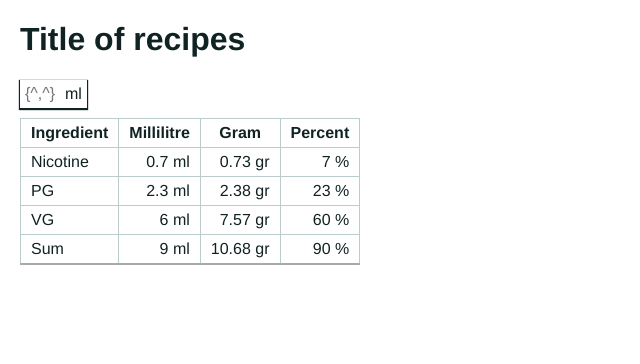
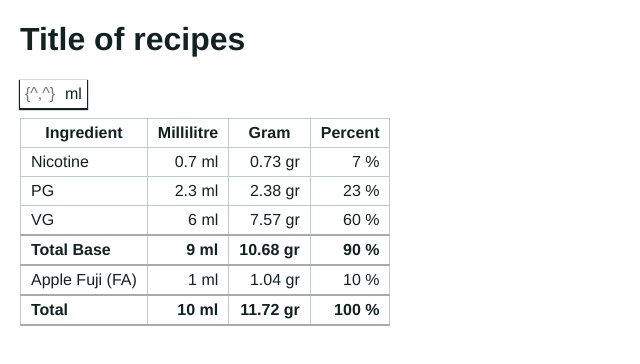
Before and after one commit to und3rdg/vapeCalc, a React (Create React App) app: page / in a window 1280 px wide. Shown: the top 364 px of the page, without its empty margins (0-640 px from the left). Built offline with nearby package versions, Linux system fonts and the light colour scheme.

Commit message:
Render flavour row, apply functions for calculating and updating it state.
Render base and flavours with same method. Update test fake
data.

```diff
--- a/src/Components/CalcTable/CalcTable.js
+++ b/src/Components/CalcTable/CalcTable.js
@@ -15,41 +15,51 @@ class CalcTable extends Component {
     this.state = {
       total: 10,
       theadTitles: [ 'Ingredient', 'Millilitre', 'Gram', 'Percent' ],
-      baseTotal: {ml:0, gr:0, percent:0},
       base: [
         { name: 'Nicotine' , ml: 0, gr: 0, percent: 7  , type:''},
         { name: 'PG'       , ml: 0, gr: 0, percent: 23 , type:''},
         { name: 'VG'       , ml: 0, gr: 0, percent: 60 , type:''},
       ],
+      baseTotal: {ml:0, gr:0, percent:0},
       flavour: [
-        { name: 'flav1'    , percent: 10 },
-      ]
+        { name: 'Apple Fuji (FA)' , ml: 2, gr: 10, percent: 10 , type:''},
+      ],
+      flavourTotal: {ml:0, gr:0, percent:0},
     }
 
+    debugger
     this.state.base = updateBase(this.state.base, this.state.total)
     this.state.baseTotal = calcTotal(this.state.base)
+    this.state.flavour = updateBase(this.state.flavour, this.state.total)
+    this.state.flavourTotal = calcTotal(this.state.flavour)
   }
 
   render(){
-    const updateTotal = (event) => {
+    const updateTotalHandler = (event) => {
       const total = event.target.value
+
       const base = updateBase(this.state.base, total)
       const baseTotal = calcTotal(this.state.base)
 
-      this.setState({ total, base, baseTotal })
+      const flavour = updateBase(this.state.flavour, total)
+      const flavourTotal = calcTotal(this.state.flavour)
+
+      this.setState({ total, base, baseTotal, flavour, flavourTotal })
     }
 
     return (
       <form onSubmit={e => e.preventDefault()}>
-        <UserInput updateTotal={updateTotal} />
+        <UserInput updateTotalHandler={updateTotalHandler} />
         <table className="calc_table">
           <Thead
             titles={this.state.theadTitles}
           />
           <Tbody
+            total={this.state.total}
             base={this.state.base}
             baseTotal={this.state.baseTotal}
-            total={this.state.total}
+            flavour={this.state.flavour}
+            flavourTotal={this.state.flavourTotal}
           />
         </table>
       </form>
--- a/src/Components/CalcTable/CalcTable.scss
+++ b/src/Components/CalcTable/CalcTable.scss
@@ -10,7 +10,10 @@ table.calc_table{
       text-align: left;
     }
   }
-  tr.sum{
-    border-bottom: 2px solid #aaa;
+  tr.total{
+    $border: 2px solid #aaa;
+    border-top: $border;
+    border-bottom: $border;
+    font-weight: 600;
   }
 }
--- a/src/Components/CalcTable/Tbody.js
+++ b/src/Components/CalcTable/Tbody.js
@@ -2,25 +2,34 @@ import React, {Component} from 'react'
 
 
 class Tbody extends Component {
+
+  ingredientRow = (name, idx)=>{
+    return(
+      <tr key={idx}>
+        <td>{name.name}</td>
+        <td>{name.ml} ml</td>
+        <td>{name.gr} gr</td>
+        <td>{name.percent} %</td>
+      </tr>
+    )
+  }
   render(){
-    const {base, baseTotal} = this.props
+    const {base, baseTotal, flavour, flavourTotal} = this.props
     return (
       <tbody>
-        {base.map((base, idx)=>{
-          return(
-            <tr key={idx}>
-              <td>{base.name}</td>
-              <td>{base.ml} ml</td>
-              <td>{base.gr} gr</td>
-              <td>{base.percent} %</td>
-            </tr>
-          )
-        })}
-        <tr className="sum">
-          <td>Sum</td>
+        {base.map(this.ingredientRow)}
+        <tr className="total base_total">
+          <td>Total Base</td>
           <td>{baseTotal.ml} ml</td>
           <td>{baseTotal.gr} gr</td>
           <td>{baseTotal.percent} %</td>
+        </tr>
+        {flavour.map(this.ingredientRow)}
+        <tr className="total all_total">
+          <td>Total</td>
+          <td>{+(baseTotal.ml + flavourTotal.ml).toFixed(2)} ml</td>
+          <td>{+(baseTotal.gr + flavourTotal.gr).toFixed(2)} gr</td>
+          <td>{+(baseTotal.percent + flavourTotal.percent).toFixed(2)} %</td>
         </tr>
       </tbody>
     )
--- a/src/Components/CalcTable/UserInput.js
+++ b/src/Components/CalcTable/UserInput.js
@@ -2,7 +2,7 @@ import React, {Component} from 'react'
 
 class UserInput extends Component{
   render(){
-    const {total, updateTotal} = this.props
+    const {total, updateTotalHandler} = this.props
     return (
       <div className="userInput">
         <div className="userInput_item">
@@ -10,7 +10,7 @@ class UserInput extends Component{
             name="total"
             value={total}
             placeholder="{^,^}"
-            onChange={updateTotal}
+            onChange={updateTotalHandler}
           />
           <label>ml</label>
         </div>
--- a/src/Controlers/Calculate.js
+++ b/src/Controlers/Calculate.js
@@ -10,13 +10,13 @@ function calcGrFromMl(ml, type){
     default:
     console.error('wrong type')
   }
-  return parseFloat(gr.toFixed(2))
+  return +(gr.toFixed(2))
 }
 
 
 function calcMlFromPercent(total, percent){
   let ml = total * percent / 100
-  return parseFloat(ml.toFixed(2))
+  return +(ml.toFixed(2))
 }
 
 
@@ -28,9 +28,9 @@ function total(base){
     return total
   },{ml:0, gr:0, percent:0})
 
-  total.ml      = parseFloat(total.ml.toFixed(2))
-  total.gr      = parseFloat(total.gr.toFixed(2))
-  total.percent = parseFloat(total.percent.toFixed(2))
+  total.ml      = +(total.ml.toFixed(2))
+  total.gr      = +(total.gr.toFixed(2))
+  total.percent = +(total.percent.toFixed(2))
   return total
 }
 
```
Also changed, not shown: 2 other files (tests, documents, lock files or other folders).
